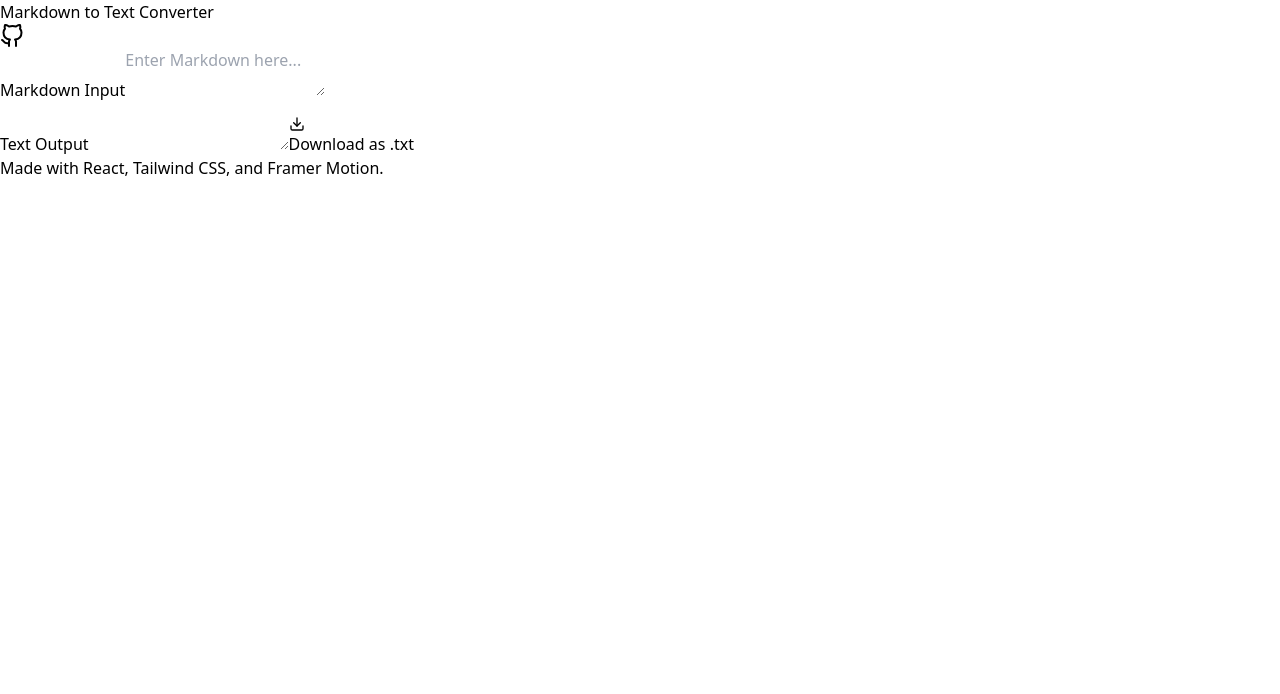
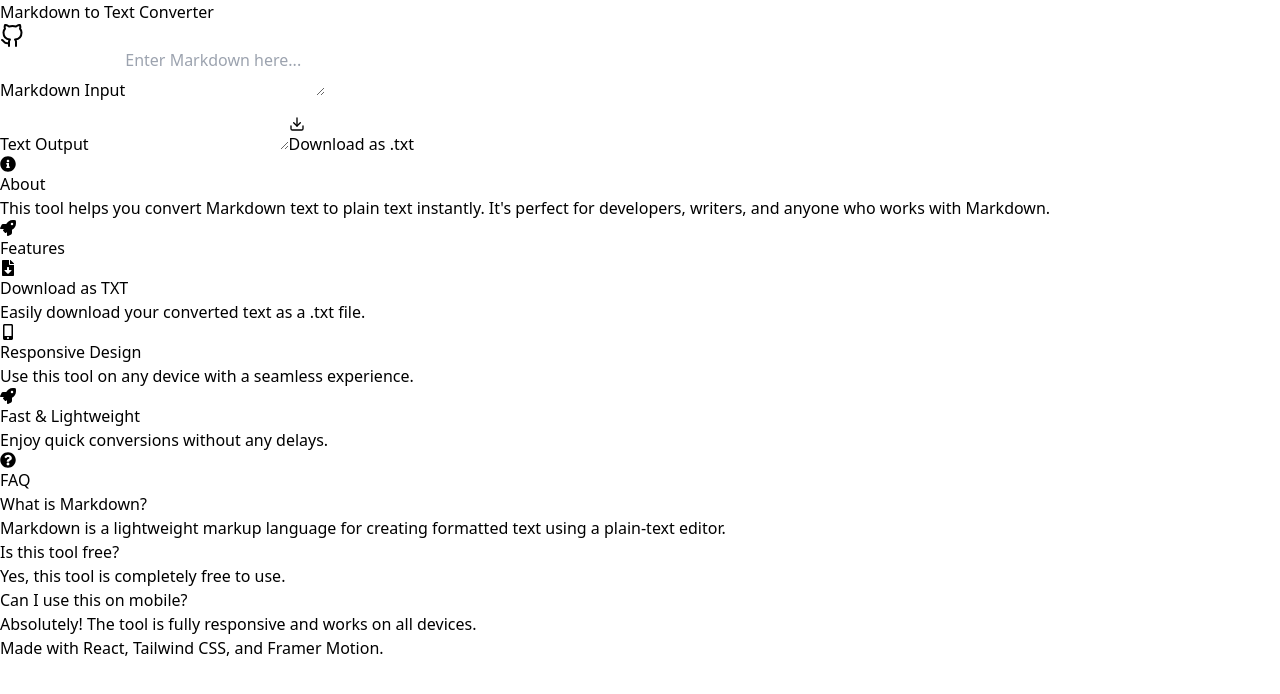
Before and after one commit to ltxstudio/hgfrtt5r, a React (Vite) app: page / in a window 1280 px wide. Shown: the top 694 px of the page. Built offline with nearby package versions, Linux system fonts and the light colour scheme.

Commit message:
Update App.jsx

```diff
--- a/src/App.jsx
+++ b/src/App.jsx
@@ -1,6 +1,9 @@
 import React, { useState } from 'react';
 import MarkdownInput from './components/MarkdownInput';
 import TextOutput from './components/TextOutput';
+import About from './components/About';
+import Features from './components/Features';
+import FAQ from './components/FAQ';
 import { FiGithub } from 'react-icons/fi';
 
 const App = () => {
@@ -21,6 +24,9 @@ const App = () => {
       </header>
       <MarkdownInput markdown={markdown} setMarkdown={setMarkdown} />
       <TextOutput markdown={markdown} />
+      <About />
+      <Features />
+      <FAQ />
       <footer className="mt-auto text-gray-500">
         <p>Made with React, Tailwind CSS, and Framer Motion.</p>
       </footer>
```
